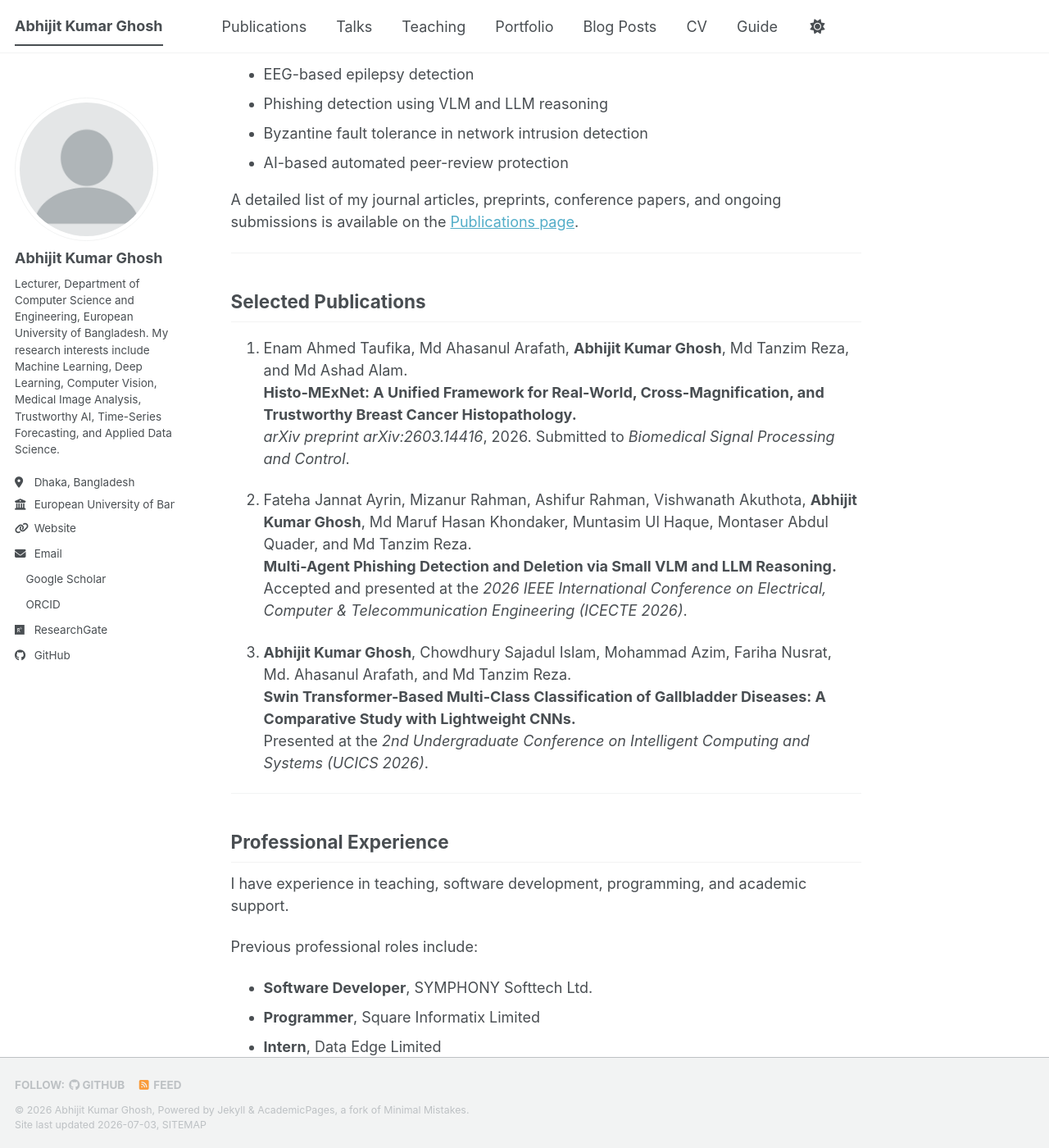
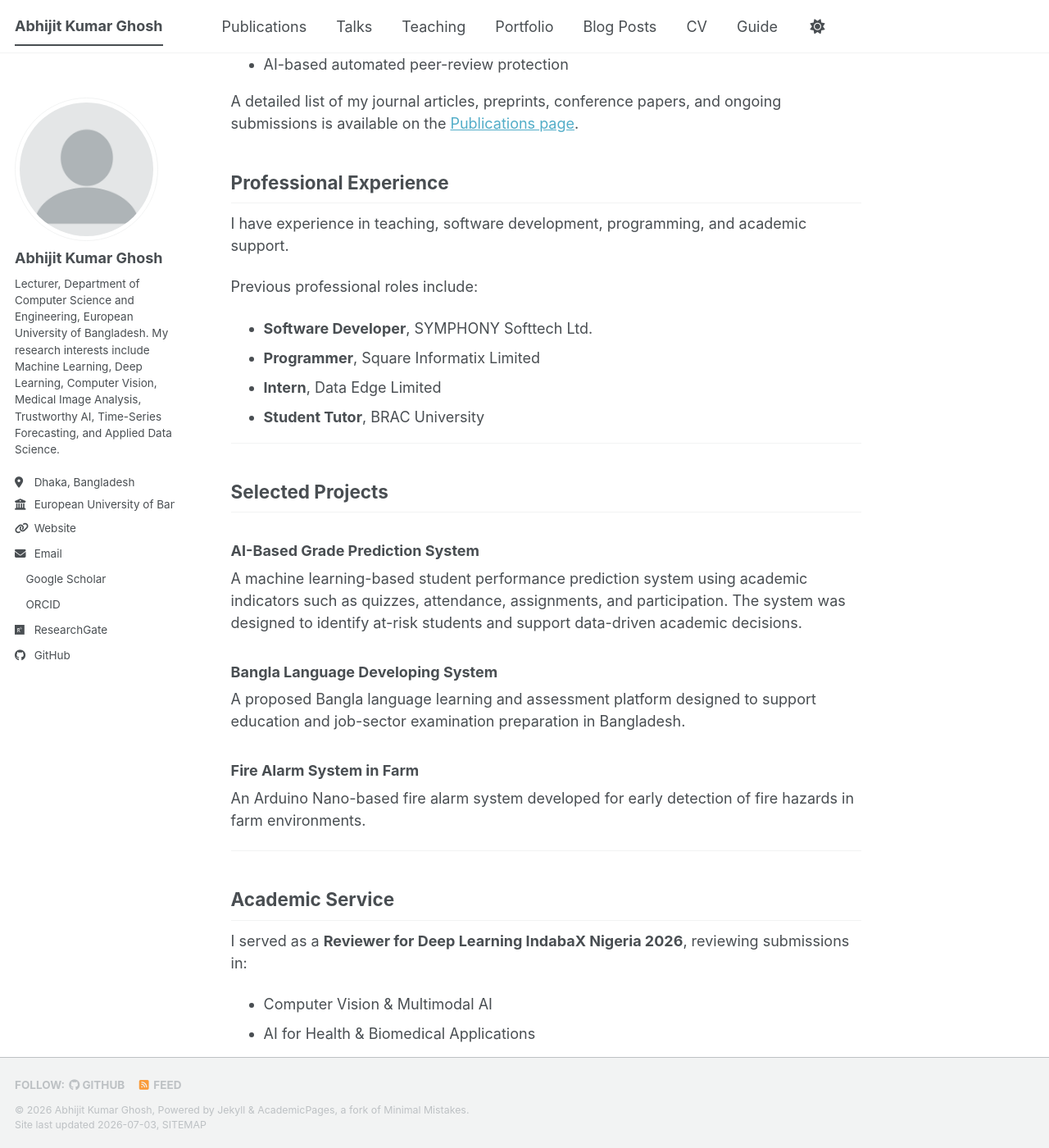
Before and after one commit to abhijitkghosh/abhijitkghosh.github.io, a Jekyll site: the page built from _pages/about.md, in a window 1280 px wide and 1400 px high, scrolled down 2931 px. Shown: the whole window at 82% size. Built offline with Jekyll 4.4.1, drawn with Linux system fonts in a browser that asks for light colours; a style sheet for code colours, icons or effects is not loaded; some of the changed text lies outside the part shown.

Commit message:
Update education and professional experience sections
Removed ongoing M.Sc. details and selected publications section from the about page.

```diff
--- a/_pages/about.md
+++ b/_pages/about.md
@@ -73,10 +73,6 @@ Previously, I worked as a **Student Tutor at BRAC University**, where I supporte
 
 ## Education
 
-### M.Sc. in Computer Science and Engineering
-**BRAC University**
-Status: Ongoing
-
 ### B.Sc. in Computer Science and Engineering
 **BRAC University**
 CGPA: **3.63/4.00**
@@ -102,23 +98,7 @@ Selected research topics include:
 
 A detailed list of my journal articles, preprints, conference papers, and ongoing submissions is available on the [Publications page](/publications/).
 
----
 
-## Selected Publications
-
-1. Enam Ahmed Taufika, Md Ahasanul Arafath, **Abhijit Kumar Ghosh**, Md Tanzim Reza, and Md Ashad Alam.
-   **Histo-MExNet: A Unified Framework for Real-World, Cross-Magnification, and Trustworthy Breast Cancer Histopathology.**
-   *arXiv preprint arXiv:2603.14416*, 2026. Submitted to *Biomedical Signal Processing and Control*.
-
-2. Fateha Jannat Ayrin, Mizanur Rahman, Ashifur Rahman, Vishwanath Akuthota, **Abhijit Kumar Ghosh**, Md Maruf Hasan Khondaker, Muntasim Ul Haque, Montaser Abdul Quader, and Md Tanzim Reza.
-   **Multi-Agent Phishing Detection and Deletion via Small VLM and LLM Reasoning.**
-   Accepted and presented at the *2026 IEEE International Conference on Electrical, Computer & Telecommunication Engineering (ICECTE 2026)*.
-
-3. **Abhijit Kumar Ghosh**, Chowdhury Sajadul Islam, Mohammad Azim, Fariha Nusrat, Md. Ahasanul Arafath, and Md Tanzim Reza.
-   **Swin Transformer-Based Multi-Class Classification of Gallbladder Diseases: A Comparative Study with Lightweight CNNs.**
-   Presented at the *2nd Undergraduate Conference on Intelligent Computing and Systems (UCICS 2026)*.
-
----
 
 ## Professional Experience
 
```
